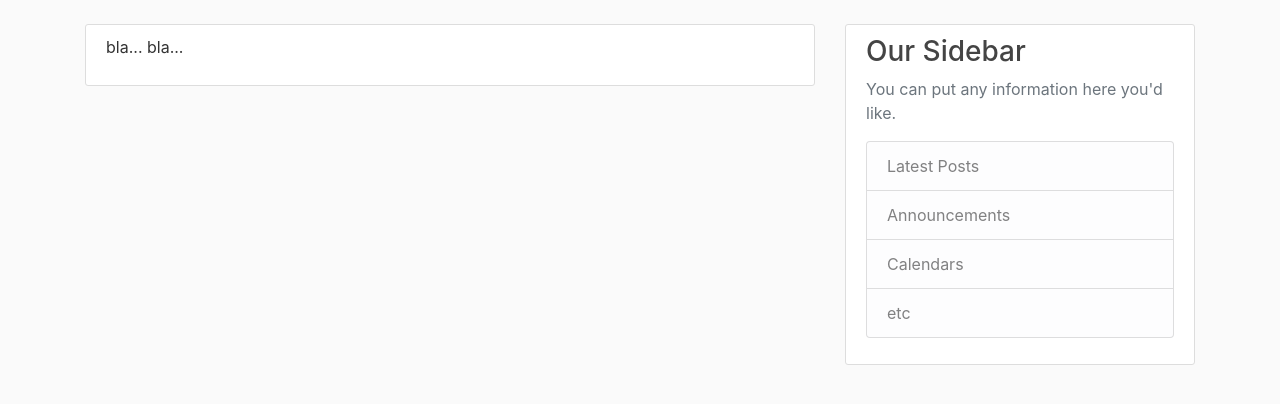
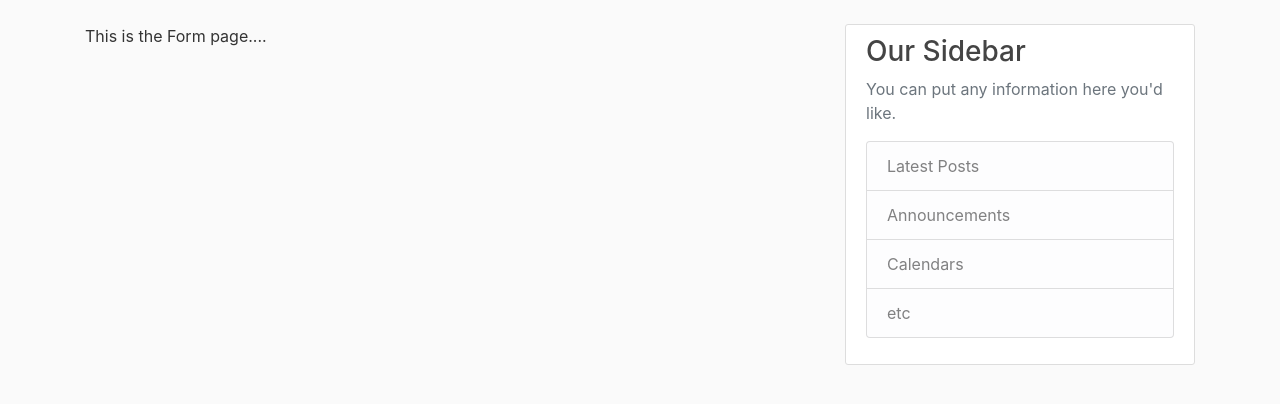
Before and after one commit to alessdelo/pytest-03, a Flask app: page /register in a window 1280 px wide. Shown: the part 56-460 px from the top of the page. Run offline with Flask 2, Linux system fonts and the light colour scheme; some libraries are stand-ins or nearby versions.

Commit message:
Update register.html

```diff
--- a/templates/register.html
+++ b/templates/register.html
@@ -1,8 +1,4 @@
-{% extends "layout.html" %}
-{% block content %}
-    <div class="content-section">
-      <p> bla... bla...</p>
-
-
-    </div>
-{% endblock content %}
+{% extends 'layout.html' %}
+{% block content%}
+    <p>This is the Form page....</p>
+{% endblock content%}
```
